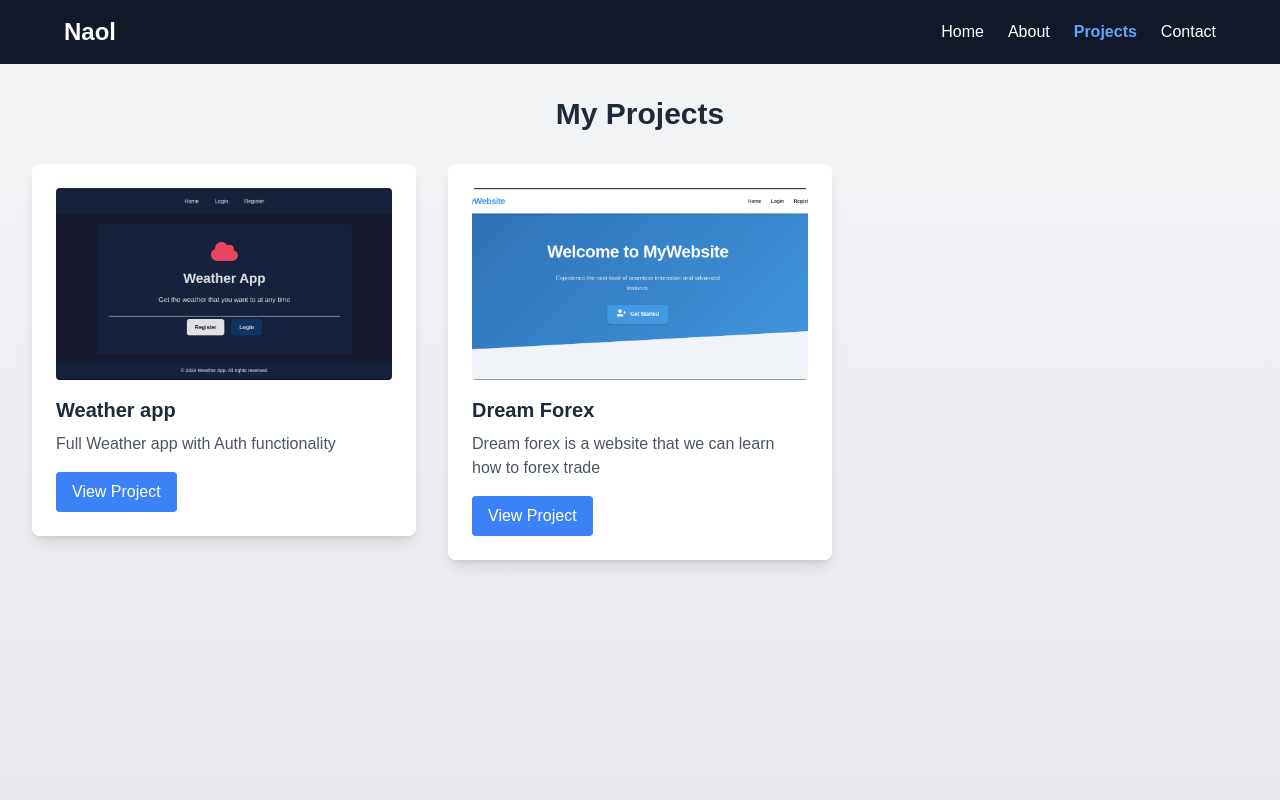
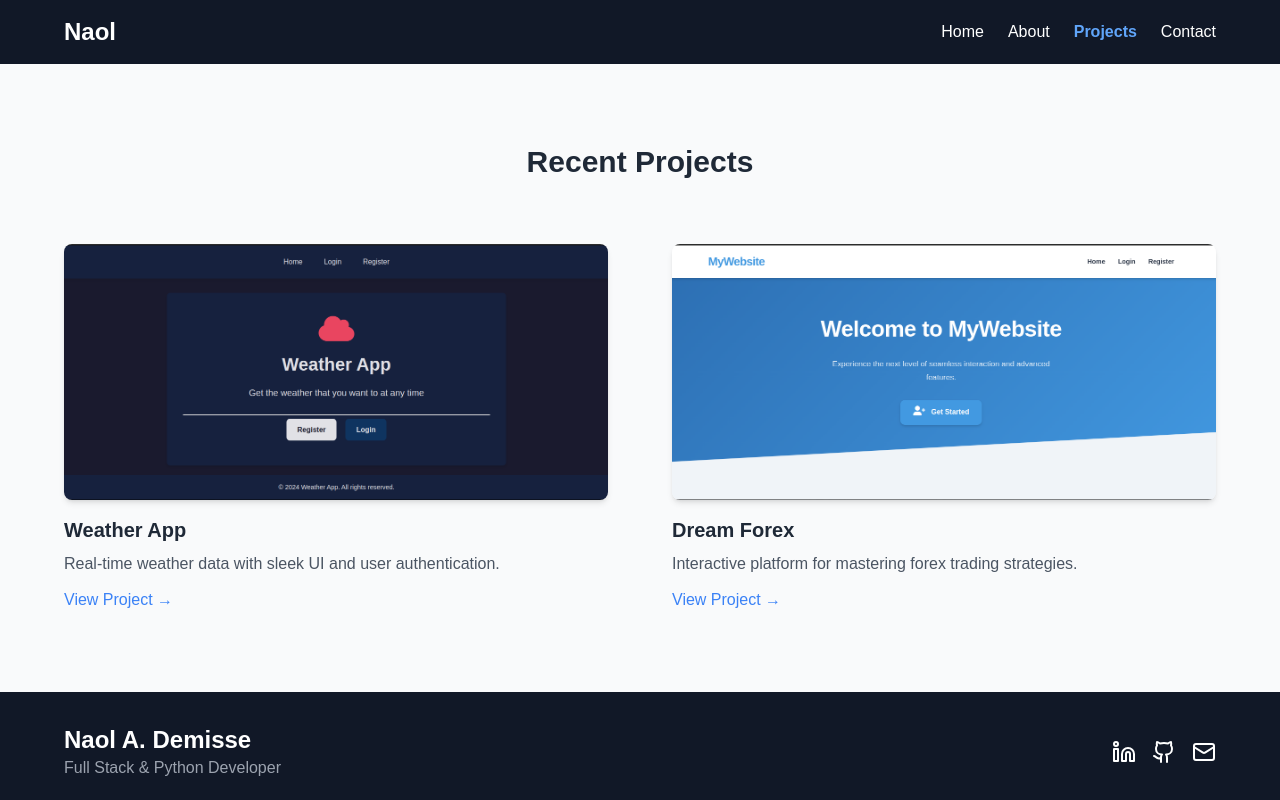
Before and after one commit to LiypMC/my-portfolio, a React (Create React App) app: page /projects in a window 1280 px wide. Shown: the top 800 px of the page. Built offline with nearby package versions, Linux system fonts and the light colour scheme.

Commit message:
"Refactor ProjectCard component and Projects page layout, update styles and animations"

```diff
--- a/src/components/Projects.js
+++ b/src/components/Projects.js
@@ -1,69 +1,80 @@
 import React from 'react';
 import { motion } from 'framer-motion';
 
-const ProjectCard = ({ title, description, image, link }) => (
+const ProjectItem = ({ title, description, image, link }) => (
   <motion.div
-    whileHover={{ scale: 1.05, boxShadow: "0px 10px 30px rgba(0,0,0,0.1)" }}
-    className="bg-white p-6 rounded-lg shadow-lg transition duration-300"
+    className="group"
+    whileHover={{ y: -5 }}
+    transition={{ duration: 0.3 }}
   >
-    <a href={link} target="_blank" rel="noopener noreferrer" className="block">
     <motion.img
       src={image}
       alt={title}
-        className="w-full h-48 object-cover mb-4 rounded"
-        whileHover={{ scale: 1.1 }}
-        transition={{ duration: 0.3 }}
+      className="w-full h-64 object-cover rounded-lg shadow-md transition-shadow duration-300 group-hover:shadow-xl"
+      whileHover={{ scale: 1.02 }}
     />
-      <h3 className="text-xl font-bold mb-2 text-gray-800">{title}</h3>
-      <p className="text-gray-600">{description}</p>
-      <motion.div
-        className="mt-4 inline-block bg-blue-500 text-white px-4 py-2 rounded"
-        whileHover={{ scale: 1.05 }}
-        whileTap={{ scale: 0.95 }}
+    <div className="mt-4">
+      <h3 className="text-xl font-semibold text-gray-800 mb-2">{title}</h3>
+      <p className="text-gray-600 mb-3">{description}</p>
+      <motion.a
+        href={link}
+        target="_blank"
+        rel="noopener noreferrer"
+        className="inline-block text-blue-500 font-medium hover:text-blue-600 transition duration-300"
+        whileHover={{ x: 5 }}
       >
-        View Project
-      </motion.div>
-    </a>
+        View Project <span aria-hidden="true">&rarr;</span>
+      </motion.a>
+    </div>
   </motion.div>
 );
 
 const Projects = () => {
   const projects = [
     {
-      title: 'Weather app',
-      description: 'Full Weather app with Auth functionality',
+      title: 'Weather App',
+      description: 'Real-time weather data with sleek UI and user authentication.',
       image: '/Screenshot from 2024-10-20 09-46-47.png',
       link: 'https://weatherapp-sjep.onrender.com'
     },
     {
       title: 'Dream Forex',
-      description: 'Dream forex is a website that we can learn how to forex trade',
+      description: 'Interactive platform for mastering forex trading strategies.',
       image: '/Screenshot from 2024-10-20 09-49-05.png',
       link: 'https://dreamfx-0ode.onrender.com'
     },
   ];
 
   return (
-    <motion.div
-      className="min-h-screen p-8 bg-gradient-to-b from-gray-100 to-gray-200"
+    <motion.section
+      className="py-20 px-4 sm:px-6 lg:px-8 bg-gray-50"
       initial={{ opacity: 0 }}
       animate={{ opacity: 1 }}
-      transition={{ duration: 0.5 }}
+      transition={{ duration: 0.6 }}
     >
-      <h2 className="text-3xl font-bold mb-8 text-center text-gray-800">My Projects</h2>
-      <div className="grid grid-cols-1 md:grid-cols-2 lg:grid-cols-3 gap-8">
+      <div className="max-w-6xl mx-auto">
+        <motion.h2
+          className="text-3xl font-bold mb-16 text-center text-gray-800"
+          initial={{ y: -20, opacity: 0 }}
+          animate={{ y: 0, opacity: 1 }}
+          transition={{ duration: 0.5, delay: 0.2 }}
+        >
+          Recent Projects
+        </motion.h2>
+        <div className="grid grid-cols-1 md:grid-cols-2 gap-16">
           {projects.map((project, index) => (
             <motion.div
               key={index}
               initial={{ opacity: 0, y: 20 }}
               animate={{ opacity: 1, y: 0 }}
-            transition={{ duration: 0.5, delay: index * 0.1 }}
+              transition={{ duration: 0.5, delay: index * 0.2 }}
             >
-            <ProjectCard {...project} />
+              <ProjectItem {...project} />
             </motion.div>
           ))}
         </div>
-    </motion.div>
+      </div>
+    </motion.section>
   );
 };
 
```
Lines whose indentation alone changed are shown as unchanged.
